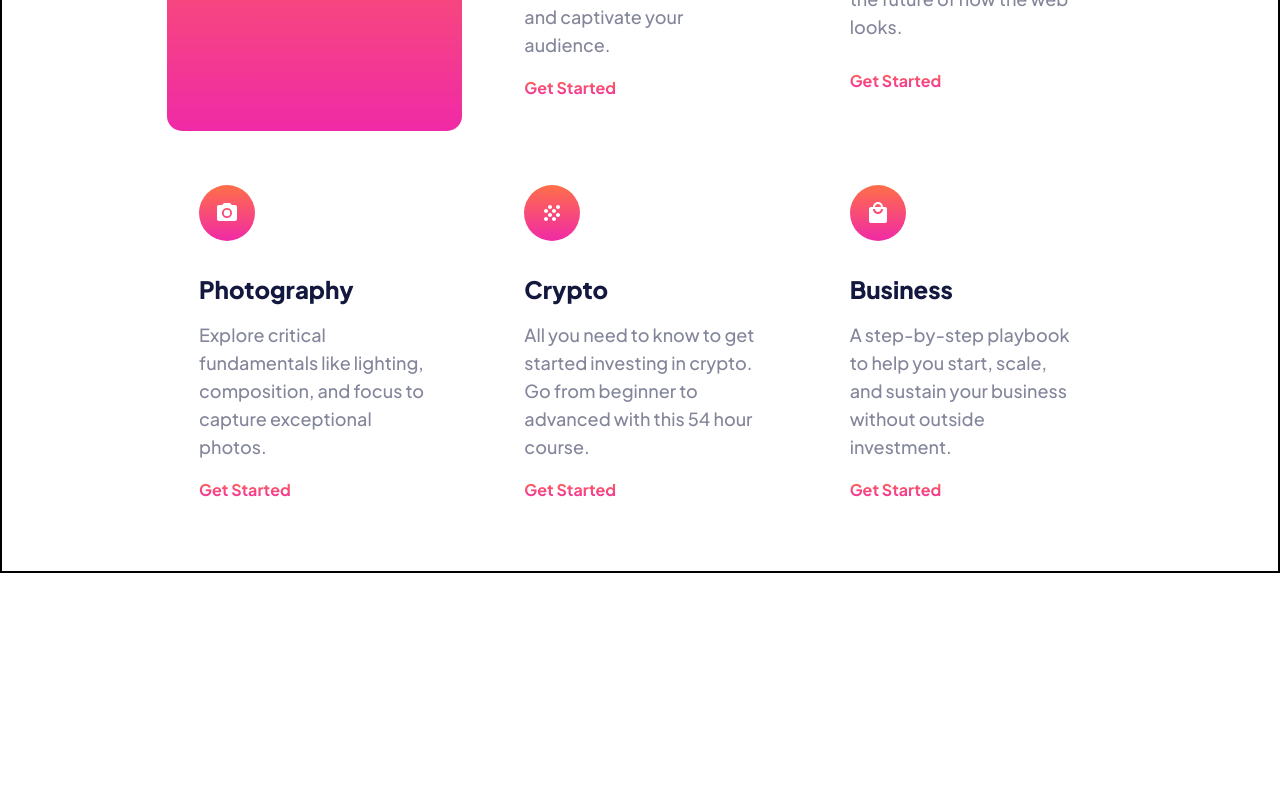
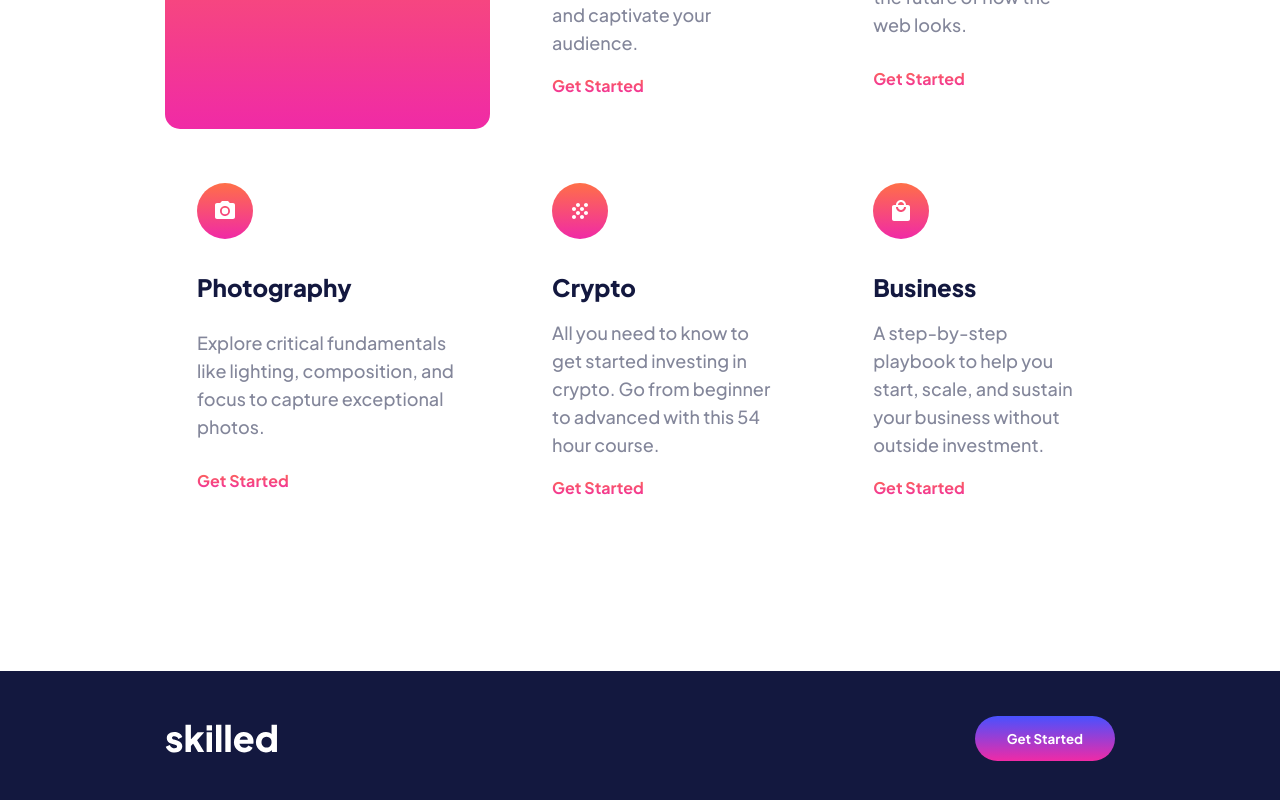
Before and after one commit to NataJenkins/skilled-e-learning-landing-page, a React (Vite) app: page / in a window 1280 px wide. Shown: the part 1146-1946 px from the top of the page. Before the commit the page ends 1719 px from the top, so only its background shows below. Built offline with nearby package versions, Linux system fonts and the light colour scheme.

Commit message:
Footer Desktop view

```diff
--- a/src/_base.scss
+++ b/src/_base.scss
@@ -4,7 +4,7 @@
 
 $bp-desktop: 1440px;
 $bp-tablet: 768px;
-$bp-mobile: 475px;
+$bp-mobile: 375px;
 
 //COLORS
 $light-blue: #666ca3;
--- a/src/components/MainView/MainView.jsx
+++ b/src/components/MainView/MainView.jsx
@@ -1,6 +1,7 @@
 import "./MainView.scss";
 import Button from "../Button/Button";
 import DarkLogo from "../../assets/logo-dark.svg";
+import LightLogo from "../../assets/logo-light.svg";
 import HeroDesktop from "../../assets/image-hero-desktop@2x.webp";
 import HeroTablet from "../../assets/image-hero-tablet@2x.webp";
 import HeroMobile from "../../assets/image-hero-mobile@2x.webp";
@@ -51,6 +52,10 @@ export default function MainView() {
                     ))}
                 </div>
             </main>
+            <footer className="footer">
+                <img src={LightLogo} alt="" />
+                <Button text="Get Started" tertiary />
+            </footer>
         </div>
     );
 }
--- a/src/components/MainView/MainView.scss
+++ b/src/components/MainView/MainView.scss
@@ -4,9 +4,9 @@
 .main-container {
     box-sizing: border-box;
     width: 100vw;
-    padding: 38px 165px;
+    padding: 38px 165px 0 165px;
     color: $dark-blue;
-    border: 2px solid black;
+
     overflow: hidden;
     header {
         width: 100%;
@@ -45,13 +45,25 @@
     }
     main {
         margin-top: 170px;
+        margin-bottom: 140px;
         .cards-grid {
             display: grid;
-            grid-template-columns: repeat(3, minmax(100px, 350px));
-            grid-template-rows: repeat(2, minmax(100px, 322px));
+            grid-template-columns: repeat(3, minmax(auto, 350px));
+            grid-template-rows: repeat(2, minmax(auto, 322px));
             grid-column-gap: 30px;
             grid-row-gap: 80px;
         }
+    }
+    .footer {
+        display: flex;
+        justify-content: space-between;
+        align-items: center;
+        background-color: $dark-blue;
+        position: absolute;
+        width: 100%;
+        left: 0;
+        padding: 45px 165px;
+        box-sizing: border-box;
     }
     @media (max-width: $bp-tablet) {
         padding: 18px 39px;
@@ -85,7 +97,7 @@
             .cards-grid {
                 display: grid;
                 grid-template-columns: repeat(2, minmax(100px, 339px));
-                grid-template-rows: repeat(3, minmax(259px, 259px));
+                grid-template-rows: repeat(3, minmax(auto, 259px));
                 grid-column-gap: 10px;
                 grid-row-gap: 56px;
             }
@@ -116,5 +128,14 @@
                 }
             }
         }
+        main {
+            margin-top: 0px;
+            .cards-grid {
+                display: grid;
+                grid-template-columns: 1fr;
+                grid-template-rows: auto repeat(5, 259px);
+                grid-row-gap: 40px;
+            }
+        }
     }
 }
```
